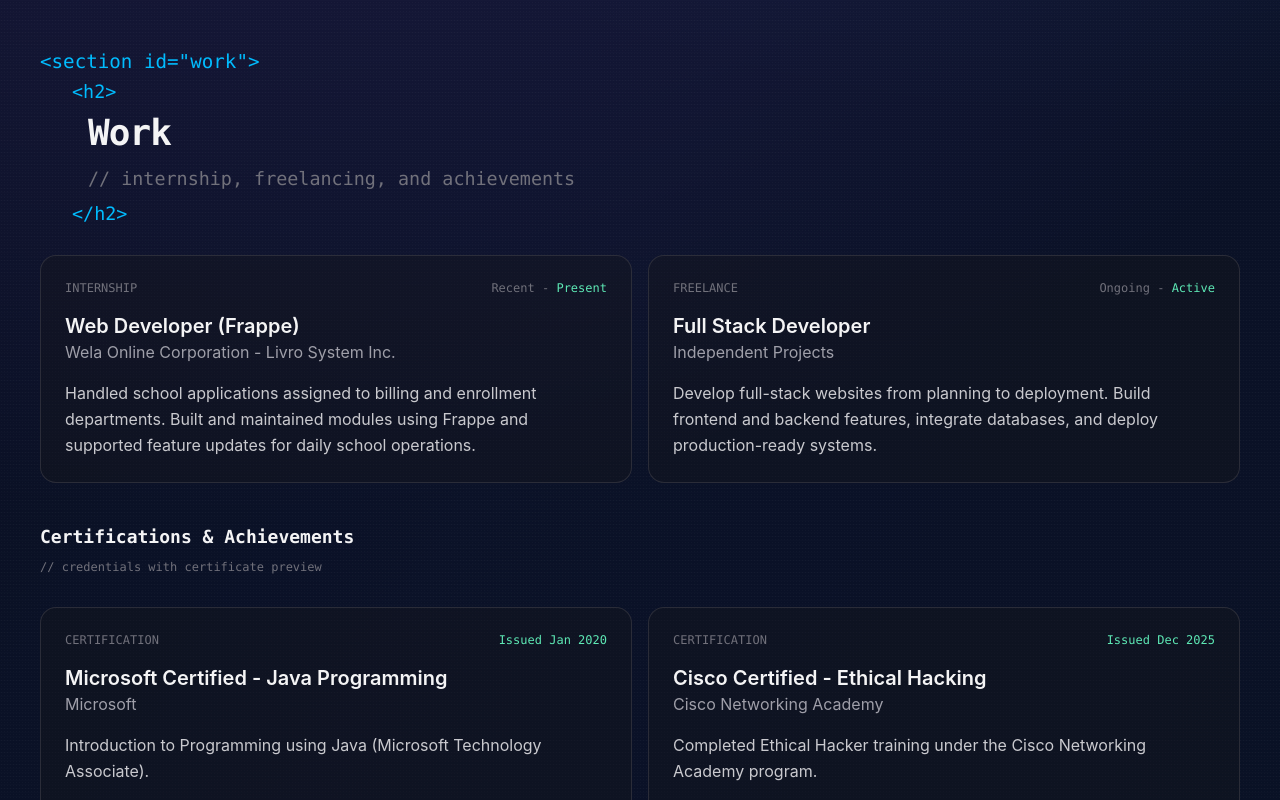
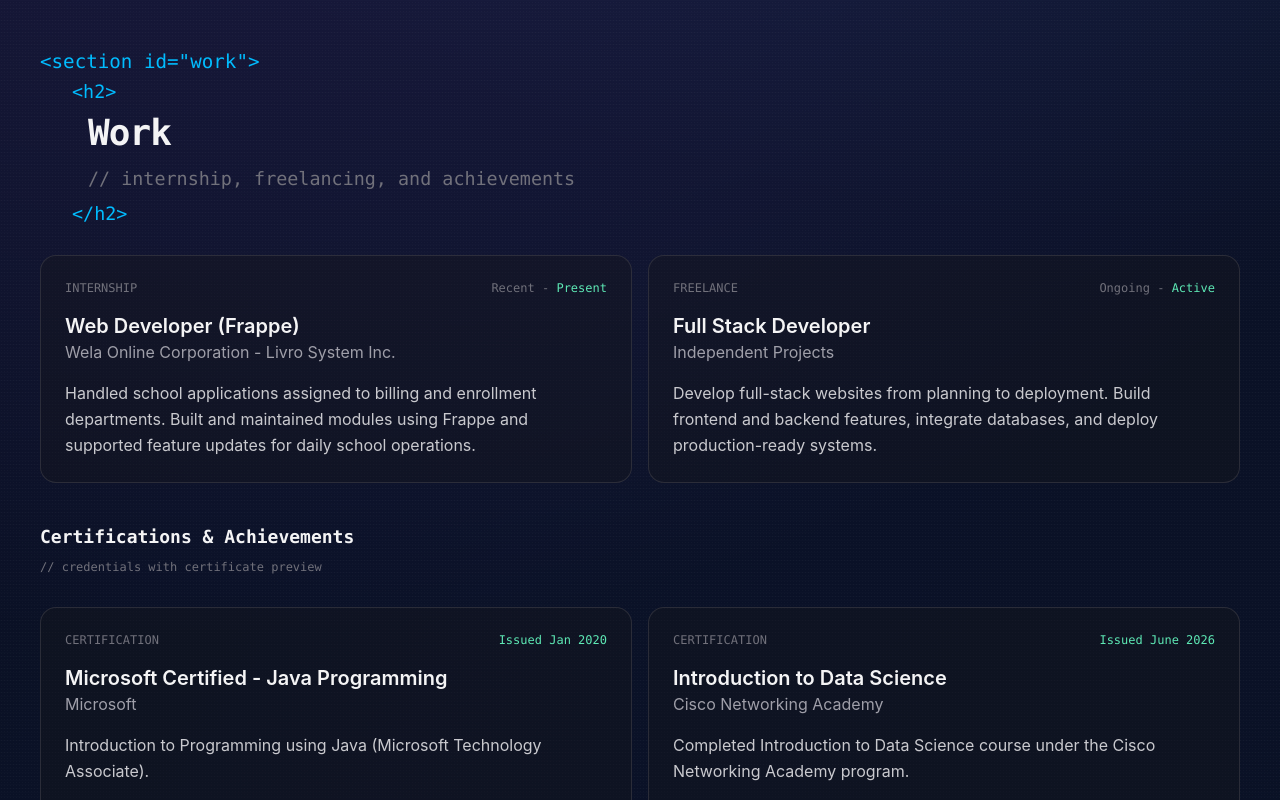
Before and after one commit to zygradezeropat/portfolio, a React (Vite) app: page / in a window 1280 px wide. Shown: the part 2000-2800 px from the top of the page. Built offline with nearby package versions, Linux system fonts and the light colour scheme.

Commit message:
add new cert

```diff
--- a/src/components/portfolio/WorkSection.tsx
+++ b/src/components/portfolio/WorkSection.tsx
@@ -5,6 +5,7 @@ import ethicalHacker from "../../assets/certificate/ethical_hacker.jpg";
 import javaCertificate from "../../assets/certificate/java_certificate.jpg";
 import psitsCertificate from "../../assets/certificate/psits_certificate.jpg";
 import aspnetCertificate from "../../assets/certificate/asp.net.jpg";
+import datascience from "../../assets/certificate/datascience.jpg";
 
 const workItems = [
   {
@@ -35,6 +36,15 @@ const certificationItems = [
     title: "Microsoft Certified - Java Programming",
     description: "Introduction to Programming using Java (Microsoft Technology Associate).",
     image: javaCertificate
+  },
+  {
+    type: "CERTIFICATION",
+    issuer: "Cisco Networking Academy",
+    issued: "Issued June 2026",
+    title: "Introduction to Data Science",
+    description:
+      "Completed Introduction to Data Science course under the Cisco Networking Academy program.",
+    image: datascience
   },
   {
     type: "CERTIFICATION",
```
Also changed, not shown: src/assets/certificate/datascience.jpg (added).
